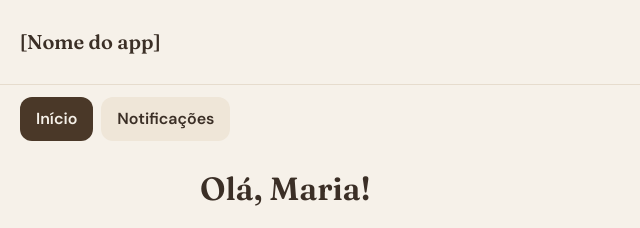
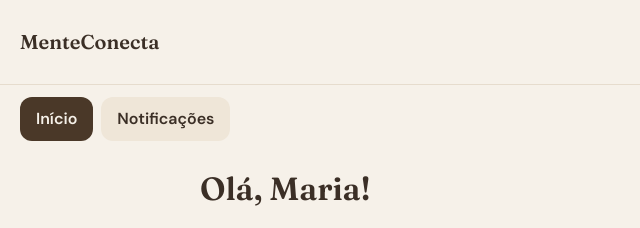
Before and after one commit to ewellynpatriota-max/MenteConecta, a plain HTML site: page index.html in a window 1280 px wide. Shown: the top 228 px of the page, 0-640 px from the left. Drawn offline with Linux system fonts and the light colour scheme.

Commit message:
Update app name in header to 'MenteConecta'

```diff
--- a/index.html
+++ b/index.html
@@ -37,7 +37,7 @@ input,textarea,select{font:inherit;min-height:44px;border-radius:10px;border:1px
 </style>
 </head>
 <body>
-<header><div class="brand">[Nome do app]</div>
+<header><div class="brand"> MenteConecta </div>
 <div class="seg" role="group" aria-label="Alternar área"><button id="rp">Área do paciente</button><button id="rt">Área da terapeuta</button></div></header>
 <nav id="nav" aria-label="Menu"></nav>
 <main id="app">MenteConecta</main>
```
